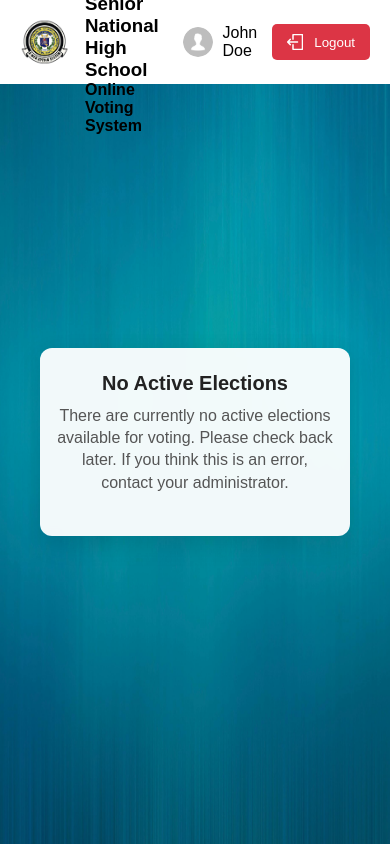
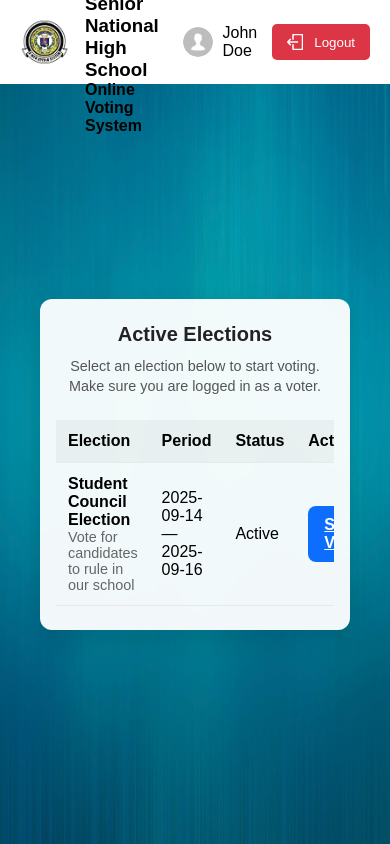
Before and after one commit to mokuken/Client-Three-System, a Flask app: page /voter/select in a window 390 px wide. Run offline with Flask 3, Linux system fonts and the light colour scheme; data comes from the database, SQL or seed files in the repository.

Commit message:
feat: enhance election selection page with active elections display and responsive table layout

```diff
--- a/templates/voter/select_election.html
+++ b/templates/voter/select_election.html
@@ -46,12 +46,17 @@
     .main {
         display: flex;
         justify-content: center;
+        align-items: center;
         padding: 20px;
+        min-height: calc(100vh - 10vh); /* leave space for navbar */
     }
     .container {
         max-width: 900px;
         width: 100%;
         padding: 20px;
+        display: flex;
+        justify-content: center;
+        align-items: center;
     }
     .no-voting {
         display: flex;
@@ -65,7 +70,7 @@
         box-shadow: 0 8px 24px rgba(0,0,0,0.12);
         padding: 36px 28px;
         text-align: center;
-        max-width: 640px;
+        max-width: 900px;
         width: 100%;
         backdrop-filter: blur(4px);
     }
@@ -108,6 +113,12 @@
         .no-voting__card { padding: 24px 16px; }
         .no-voting__card h2 { font-size: 1.25rem; }
     }
+    /* table styles (lightweight, shared with admin) */
+    .data-table { width: 100%; border-collapse: collapse; margin-top: 6px; }
+    .data-table thead tr { background-color: rgba(0,0,0,0.04); }
+    .data-table th, .data-table td { padding: 12px; border-bottom: 1px solid #e9e9e9; text-align: left; }
+    .actions-col { width: 160px; text-align: center; }
+    .small { font-size: 0.9rem; color: #666; }
 </style>
 <body>
     <div class="navbar">
@@ -133,12 +144,46 @@
     </div>
     <div class="main">
         <div class="container">
-            <div class="no-voting" role="status" aria-live="polite">
-                <div class="no-voting__card">
-                    <h2>No Active Elections</h2>
-                    <p>There are currently no active elections available for voting. Please check back later. If you think this is an error, contact your administrator.</p>
+            {% if elections and elections|length > 0 %}
+                <div class="no-voting__card" aria-live="polite">
+                    <h2>Active Elections</h2>
+                    <p class="small">Select an election below to start voting. Make sure you are logged in as a voter.</p>
+                    <div style="overflow-x:auto; margin-top:12px;">
+                        <table class="data-table" role="table" aria-label="Active elections">
+                            <thead>
+                                <tr>
+                                    <th>Election</th>
+                                    <th>Period</th>
+                                    <th>Status</th>
+                                    <th class="actions-col">Action</th>
+                                </tr>
+                            </thead>
+                            <tbody>
+                                {% for e in elections %}
+                                    <tr>
+                                        <td>
+                                            <div style="font-weight:600">{{ e.title }}</div>
+                                            <div class="small">{{ e.description or '' }}</div>
+                                        </td>
+                                        <td>{{ e.start_date.strftime('%Y-%m-%d') }} — {{ e.end_date.strftime('%Y-%m-%d') }}</td>
+                                        <td>{{ e.status }}</td>
+                                        <td class="actions-col">
+                                            <a href="{{ url_for('voter_vote') }}?election_id={{ e.id }}" class="btn btn--primary" role="button">Start Vote</a>
+                                        </td>
+                                    </tr>
+                                {% endfor %}
+                            </tbody>
+                        </table>
+                    </div>
                 </div>
-            </div>
+            {% else %}
+                <div class="no-voting" role="status" aria-live="polite">
+                    <div class="no-voting__card">
+                        <h2>No Active Elections</h2>
+                        <p>There are currently no active elections available for voting. Please check back later. If you think this is an error, contact your administrator.</p>
+                    </div>
+                </div>
+            {% endif %}
         </div>
     </div>
 </body>
```
